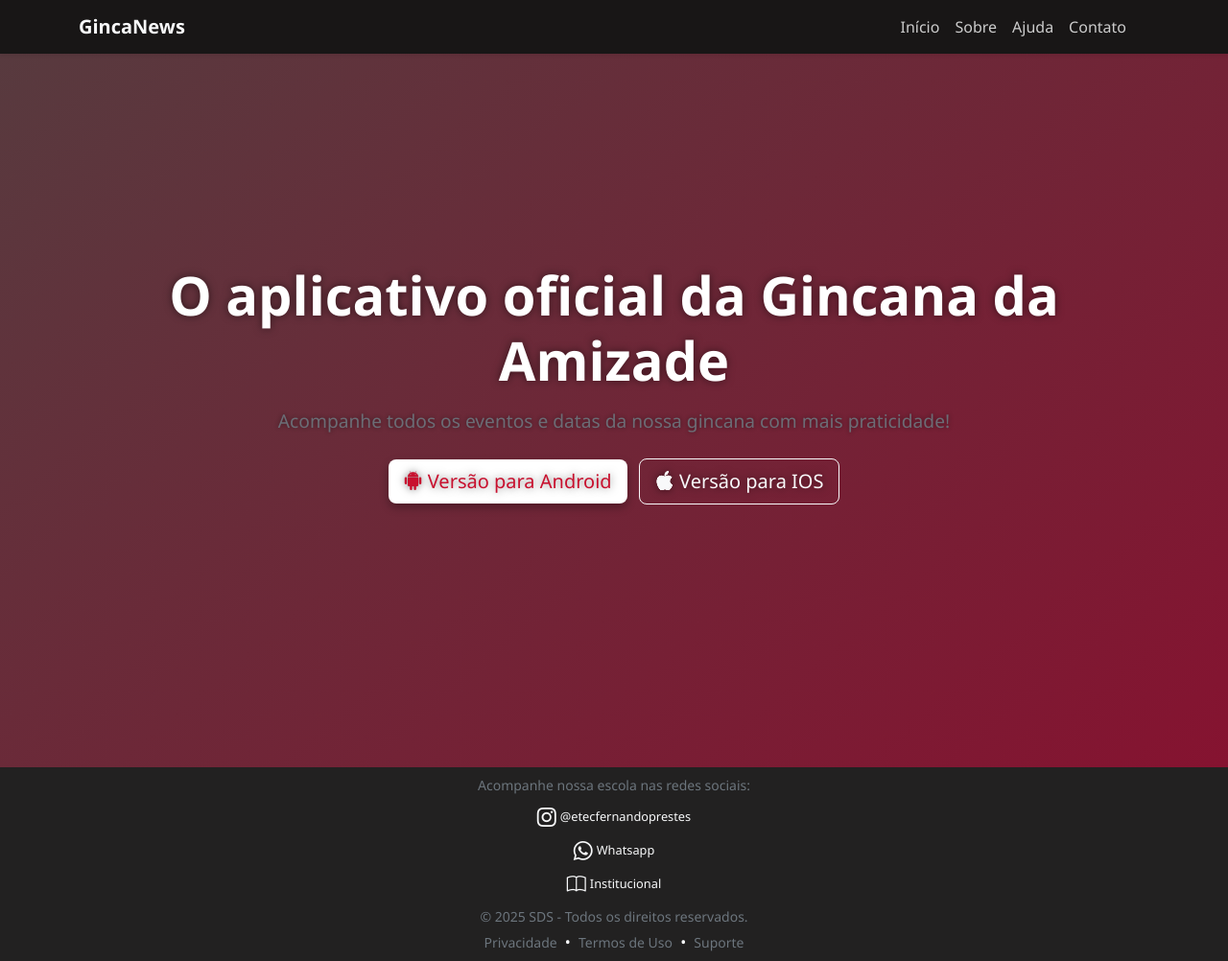
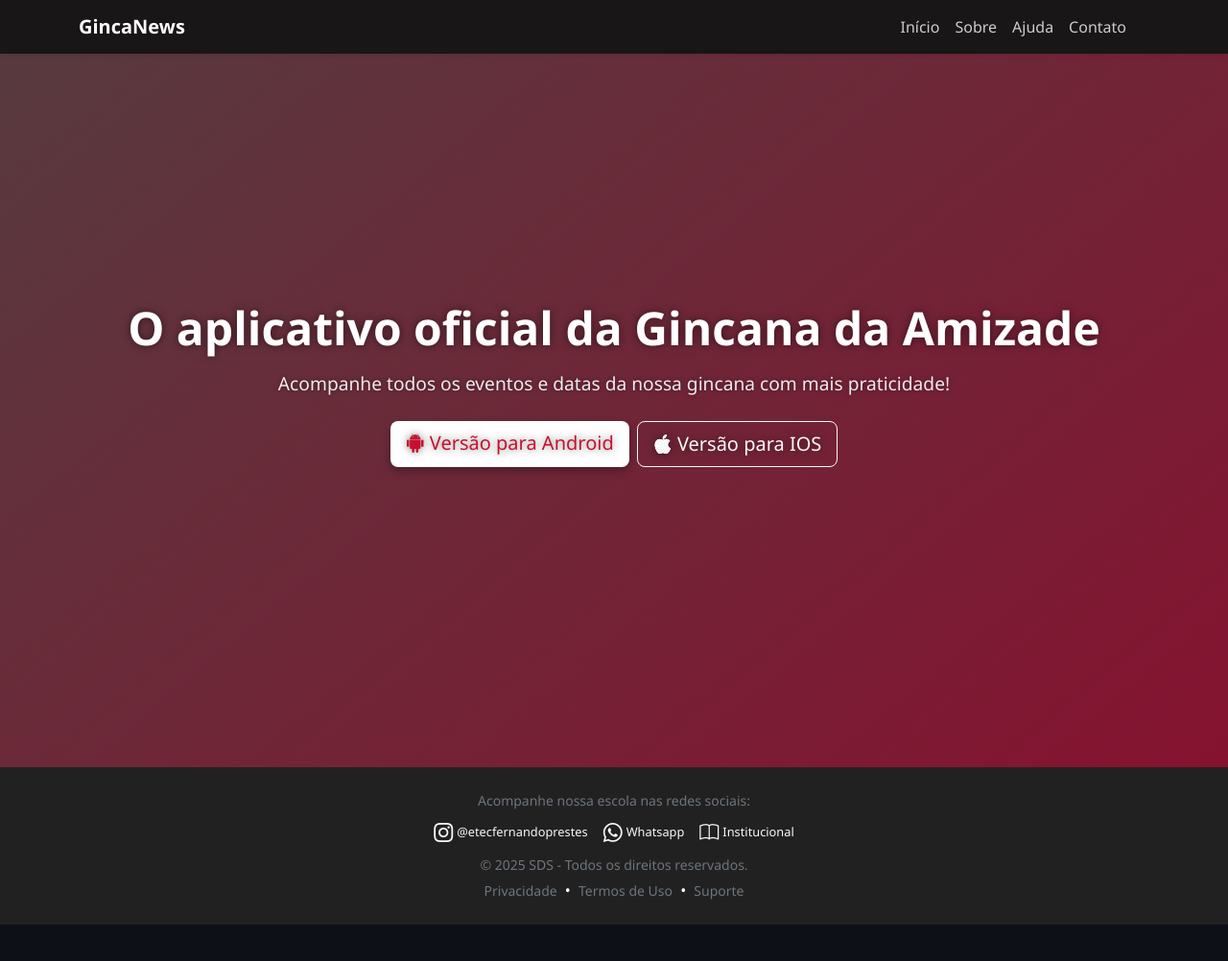
Before and after one commit to Laacerd4/sdsgincanews, a plain HTML site: page index.html in a window 1280 px wide. Shown: the whole page at 96% size. After the commit the page ends 964 px from the top, so only its background shows below. Drawn offline with nearby package versions, Linux system fonts and the light colour scheme.

Commit message:
deixando html responsivo
Updated the HTML structure and improved accessibility features. Adjusted styles and added JavaScript for better user experience.

```diff
--- a/index.html
+++ b/index.html
@@ -3,7 +3,7 @@
 <head>
     <meta charset="UTF-8">
     <meta name="viewport" content="width=device-width, initial-scale=1.0">
-  <title>Download do App - Meu TCC</title>
+    <title>Download do App - GincaNews</title>
 
     <!-- Bootstrap CSS -->
     <link href="https://cdn.jsdelivr.net/npm/bootstrap@5.3.2/dist/css/bootstrap.min.css" rel="stylesheet">
@@ -14,14 +14,14 @@
     <!-- AOS (animações ao rolar) -->
     <link href="https://unpkg.com/aos@2.3.4/dist/aos.css" rel="stylesheet">
 
-  <!-- CSS personalizado -->
+    <!-- CSS personalizado (REFERÊNCIA PARA style.css) -->
     <link rel="stylesheet" href="style.css">
 </head>
 <body>
     <!-- NAVBAR -->
     <nav class="navbar navbar-expand-lg navbar-dark bg-dark shadow-sm fixed-top">
         <div class="container">
-      <a class="navbar-brand fw-bold text-light" href="#">GincaNews</a>
+            <a class="navbar-brand fw-bold text-primary text-strong-contrast" href="#">GincaNews</a>
             <button class="navbar-toggler" type="button" data-bs-toggle="collapse" data-bs-target="#navbarNav">
                 <span class="navbar-toggler-icon"></span>
             </button>
@@ -41,19 +41,25 @@
     <!-- HERO -->
     <section class="hero text-center text-light d-flex align-items-center" id="home">
         <div class="container" data-aos="fade-up">
-      <h1 class="fw-bold display-4">O aplicativo oficial da <span class="textocontraste2">Gincana da Amizade</span></h1>
-      <p class="lead mt-3 text-secondary">Acompanhe todos os eventos e datas da nossa gincana com mais praticidade!</p>
-      <div class="mt-4">
-        <a href="#" class="btn btn-primary btn-lg me-2"><i class="bi bi-android2"></i> Versão para Android</a>
+            <!-- DISPLAY-5 é o padrão para telas menores (sm) e display-md-4 para telas médias/grandes -->
+            <h1 class="fw-bold display-5 display-md-4">O aplicativo oficial da <span class="text-strong-contrast">Gincana da Amizade</span></h1>
+
+            <p class="lead mt-3">Acompanhe todos os eventos e datas da nossa gincana com mais praticidade!</p>
+
+            <!-- FLEX-COLUMN EM TELAS PEQUENAS (sm) PARA EMPILHAR BOTÕES -->
+            <div class="mt-4 d-flex flex-column flex-sm-row justify-content-center">
+                <a href="#" class="btn btn-primary btn-lg me-sm-2 mb-2 mb-sm-0"><i class="bi bi-android2"></i> Versão para Android</a>
                 <a href="#" class="btn btn-outline-light btn-lg"><i class="bi bi-apple"></i> Versão para IOS </a>
             </div>
         </div>
     </section>
 
- <footer class="text-light py-2 text-center">
+    <!-- FOOTER -->
+    <footer class="text-light py-4 text-center">
         <div class="container">
-    <p class="text-secondary subtitle small mb-2">Acompanhe nossa escola nas redes sociais:</p>
-    <div class="d-flex justify-content-center align-items-center gap-3">
+            <p class="text-secondary small mb-2">Acompanhe nossa escola nas redes sociais:</p>
+            <!-- Ajuste de classes do Footer para empilhar no celular -->
+            <div class="d-flex flex-column flex-sm-row justify-content-center align-items-center gap-2 gap-sm-3">
                 <a href="https://www.instagram.com/etecfernandoprestes/" target="_blank" class="text-light d-flex align-items-center gap-1" style="font-size: 0.7rem;">
                     <i class="bi bi-instagram fs-5"></i> @etecfernandoprestes
                 </a>
@@ -70,7 +76,6 @@
             <a href="#" class="text-secondary small mx-1 text-decoration-none">Suporte</a>
         </div>
     </footer>
-</footer>
 
 
     <!-- Bootstrap + JS -->
@@ -84,8 +89,20 @@
     <script>
         AOS.init({ duration: 1000, once: true });
 
+        // Adiciona classe 'scrolled' na navbar ao rolar
+        window.addEventListener('scroll', () => {
+            const navbar = document.querySelector('.navbar');
+            if (window.scrollY > 50) {
+                navbar.classList.add('scrolled');
+            } else {
+                navbar.classList.remove('scrolled');
+            }
+        });
+
+        // ScrollReveal para o Hero
         ScrollReveal().reveal('.hero h1', { delay: 200, origin: 'top', distance: '40px' });
         ScrollReveal().reveal('.hero p', { delay: 400, origin: 'bottom', distance: '30px' });
+        ScrollReveal().reveal('.hero .mt-4 a', { delay: 600, interval: 100, origin: 'bottom', distance: '20px' });
     </script>
 </body>
 </html>
```
Lines whose indentation alone changed are shown as unchanged.
